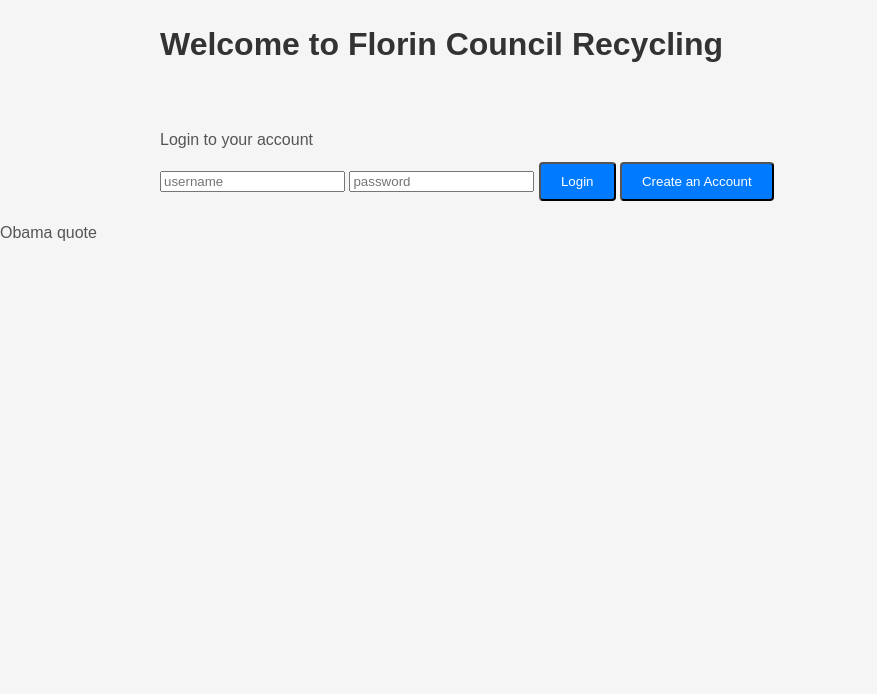
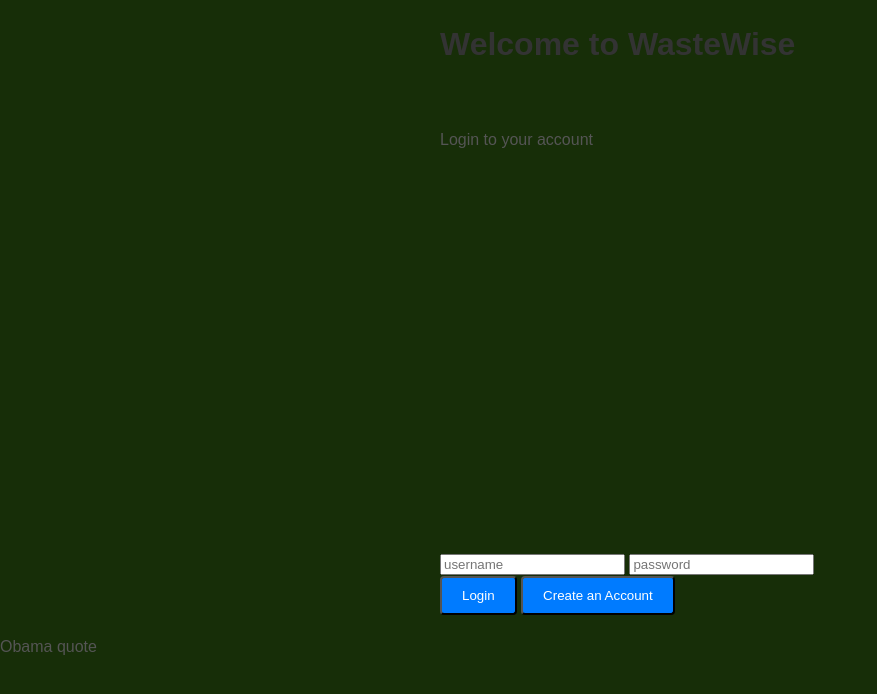
Before and after one commit to laisjmvet/WasteWiseApp, a website: page Client/index.html in a window 1280 px wide. Shown: the whole page, without its empty margins (0-877 px from the left). Drawn offline with Linux system fonts and the light colour scheme.

Commit message:
colour changed

```diff
--- a/Client/assets/index.css
+++ b/Client/assets/index.css
@@ -13,12 +13,12 @@ body, h1, h2, h3, h4, h5, h6, p, ul, ol {
 
   /* Set a background color for the entire page */
   body {
-    background-color: #f5f5f5;
+    background-color: #172E08;
   }
 
   /* Center the content on the page */
   .container {
-    max-width: 960px;
+    max-width: 400px;
     margin: 0 auto;
     padding: 20px;
   }
@@ -32,7 +32,7 @@ body, h1, h2, h3, h4, h5, h6, p, ul, ol {
 
   /* Style paragraphs */
   p {
-    margin-bottom: 10px;
+    margin-bottom: 400px;
     color: #555;
   }
 
--- a/Client/index.html
+++ b/Client/index.html
@@ -10,7 +10,7 @@
 <body>
     <div class="container">
         <header>
-            <h1>Welcome to Florin Council Recycling</h1>
+            <h1>Welcome to WasteWise</h1>
         </header>
     </div>
 
```
